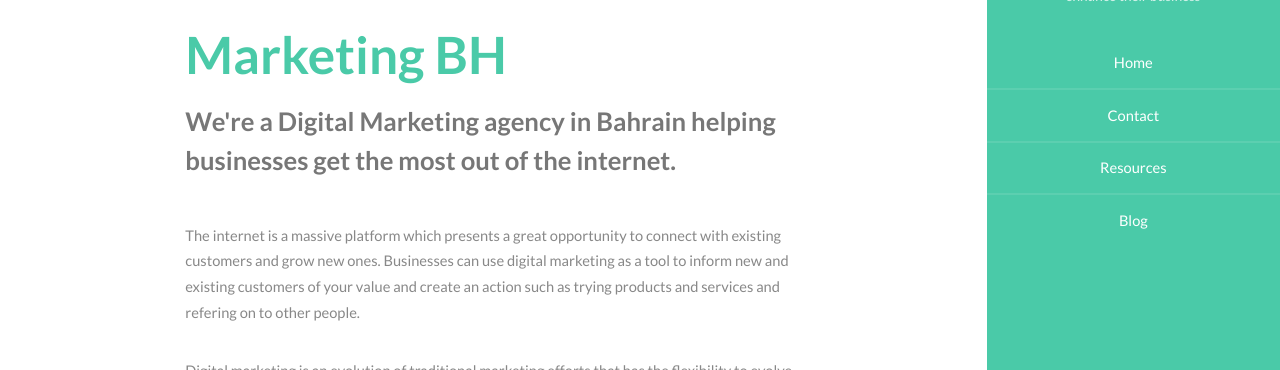
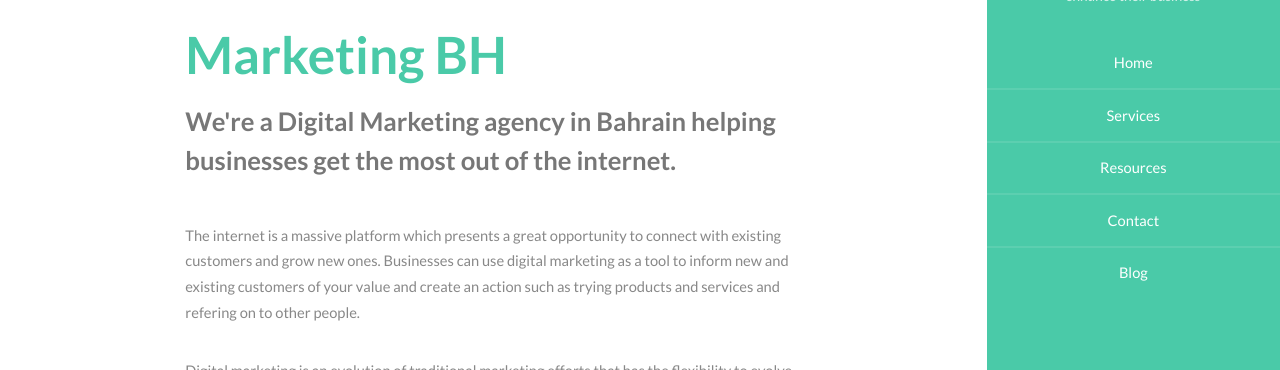
Before and after one commit to marketingbh/marketingbh.github.io, a Jekyll site: the page index.html, which Jekyll copies as it is, in a window 1280 px wide. Shown: the part 263-633 px from the top of the page. Built offline with Jekyll 4.4.1, drawn with Linux system fonts in a browser that asks for light colours.

Commit message:
Update index.html

```diff
--- a/index.html
+++ b/index.html
@@ -32,9 +32,11 @@
         </header>
         <nav id="nav">
             <ul>
-                <li><a href="/">Home</a></li>
-                <li><a href="/contact">Contact</a></li>
-		<li><a href="/categories">Resources</a></li>
+		    <li><a href="/">Home</a></li>
+		    <li><a href="/services">Services</a></li>
+		    <li><a href="/categories">Resources</a></li>
+		    <li><a href="/contact">Contact</a></li>
+
                 <li><a href="/blog">Blog</a></li>
             </ul>
         </nav>
```
